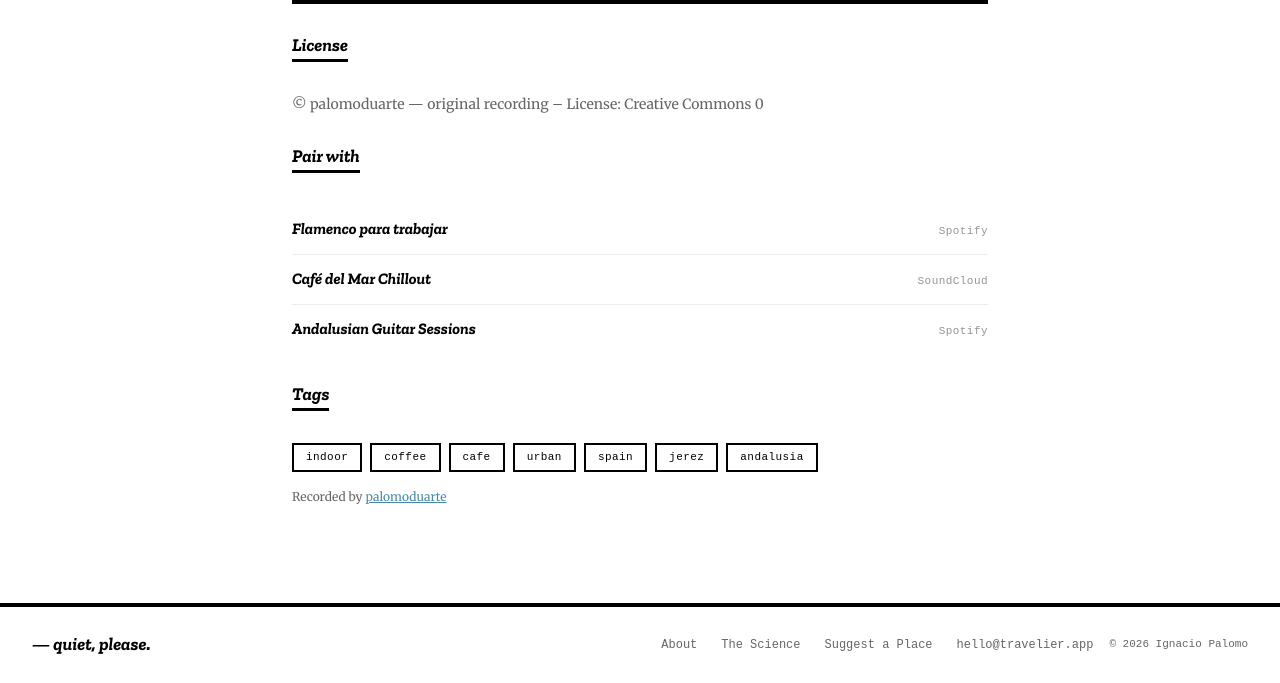
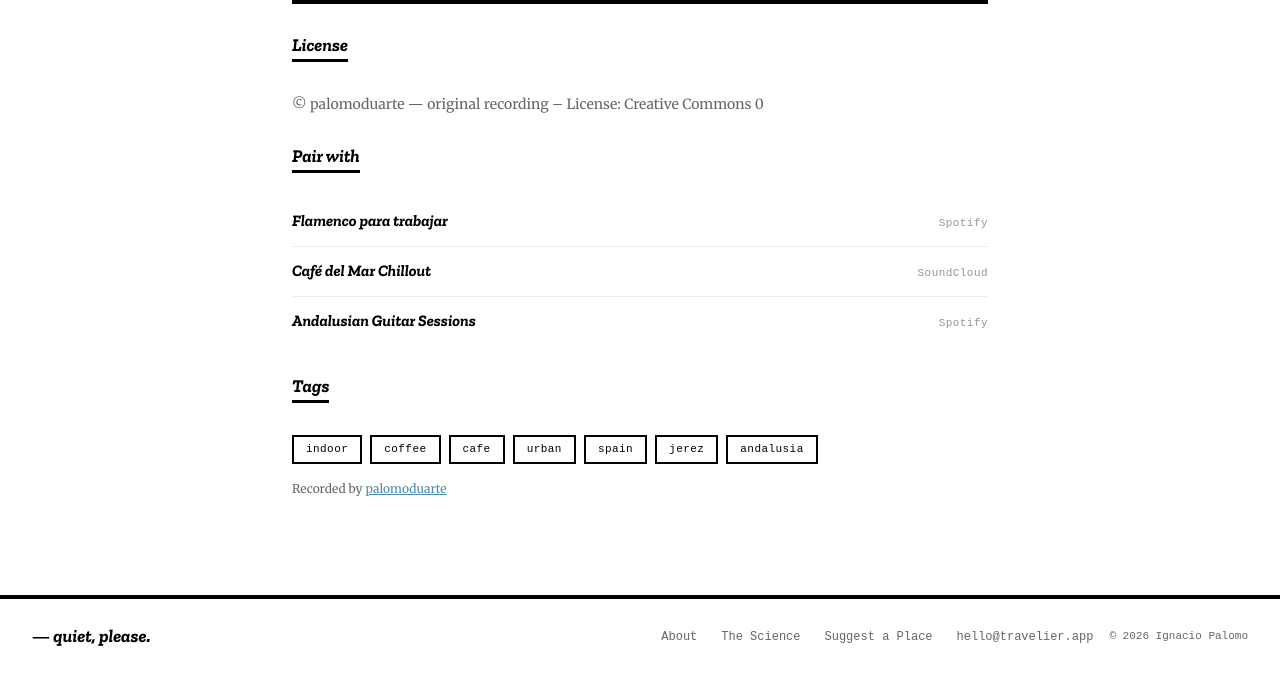
Before and after one commit to 3oheme/travelier, a Jekyll site: the page built from _places/coco-cafe-jerez.md, in a window 1280 px wide. Shown: the part 1319-2002 px from the top of the page. Built offline with Jekyll 4.4.1, drawn with Linux system fonts in a browser that asks for light colours.

Commit message:
style(ruled-list): tighten gap between sec-head and list (sp-4 → sp-2)
Co-Authored-By: Claude Sonnet 4.6 <noreply@anthropic.com>

```diff
--- a/assets/css/main.css
+++ b/assets/css/main.css
@@ -619,7 +619,7 @@ input[type="range"]:focus-visible {
 
 .ruled-list {
   list-style: none;
-  margin: var(--sp-4) 0 0;
+  margin: var(--sp-2) 0 0;
   padding: 0;
 }
 
```
